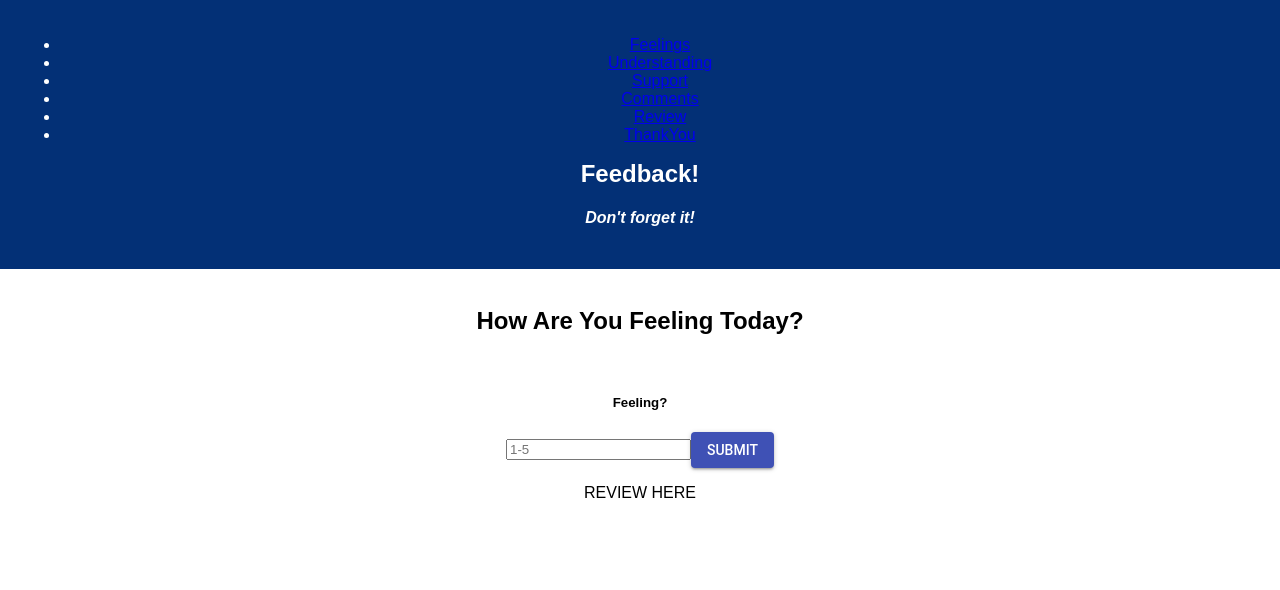
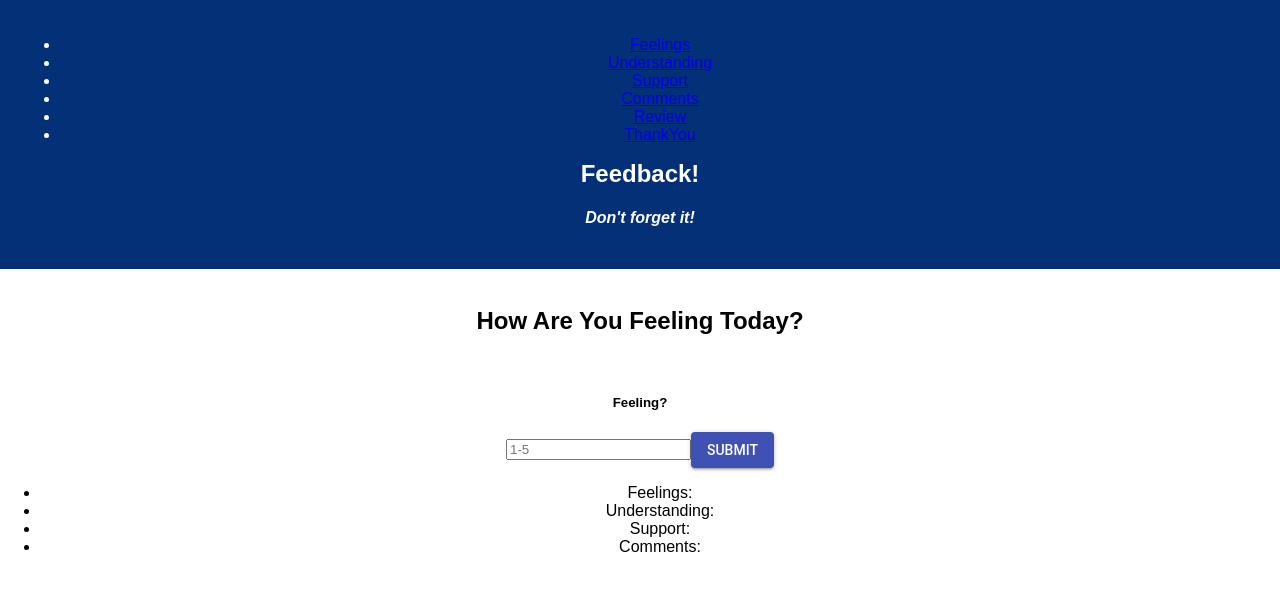
Before and after one commit to mbts8984/Redux-Feedback-Form, a React (Create React App) app: page / in a window 1280 px wide. Shown: the top 590 px of the page. Built offline with nearby package versions, Linux system fonts and the light colour scheme.

Commit message:
review finally showing up

```diff
--- a/src/components/Comments/Comments.jsx
+++ b/src/components/Comments/Comments.jsx
@@ -20,7 +20,7 @@ export class Comments extends Component {
     handleCommentsSubmit = (event) => {
         event.preventDefault();
         console.log('submit clicked. In handleFeelingSubmit with value of: ', this.state.comments);
-        this.props.dispatch({ type: 'SET_COMMENTS', payload: this.state });
+        this.props.dispatch({ type: 'SET_COMMENTS', payload: this.state, name: 'comments' });
         this.props.history.push('/review')
     } //end handleFeelingSubmit
 
--- a/src/components/Feeling/Feeling.jsx
+++ b/src/components/Feeling/Feeling.jsx
@@ -5,12 +5,12 @@ import { Button } from '@material-ui/core';
 export class Feeling extends Component {
 
     state = {
-        feeling: ''
+        feelings: 0
     }
   //handle change for feeling input
-    handleChangeFor = property => event => {
+    handleChangeFor = (event) => {
         this.setState({
-            [property] : event.target.value
+            feelings : event.target.value
         })
     } //end handleChangeFor
 
@@ -18,8 +18,8 @@ export class Feeling extends Component {
 // moves to next page in feedback loop
     handleFeelingSubmit = (event) => {
       event.preventDefault();
-        console.log('submit clicked. In handleFeelingSubmit with value of: ', this.state.feeling);
-      this.props.dispatch({type: 'SET_FEELINGS', payload: this.state});
+        console.log('submit clicked. In handleFeelingSubmit with value of: ', this.state.feelings);
+      this.props.dispatch({ type: 'SET_FEELINGS', payload: this.state, name: 'feelings' });
         this.props.history.push('/understandingIn')
     } //end handleFeelingSubmit
 
@@ -32,7 +32,7 @@ export class Feeling extends Component {
             <br/>
             <h5>Feeling?</h5>
             <form onSubmit={this.handleFeelingSubmit}>
-                <input type="number" placeholder="1-5" onChange={this.handleChangeFor('feeling')}></input>
+                <input type="number" placeholder="1-5" onChange={this.handleChangeFor}></input>
                   <Button type="submit" variant="contained" color="primary">Submit</Button>
             </form>
         </div>
--- a/src/components/Review/Review.jsx
+++ b/src/components/Review/Review.jsx
@@ -3,7 +3,18 @@ import { connect } from 'react-redux';
 
 export class Review extends Component {
     render() {
-        return <p>REVIEW HERE</p>
+        console.log(this.props.reduxState);
+
+        return (
+            <div>
+                <ul>
+                    <li>Feelings: {this.props.reduxState.feedbackReducer.feelings.feelings} </li>
+                    <li>Understanding: {this.props.reduxState.feedbackReducer.understanding.understanding}  </li>
+                    <li>Support: {this.props.reduxState.feedbackReducer.support.support}</li>
+                    <li>Comments: {this.props.reduxState.feedbackReducer.comments.comments}</li>
+                </ul>
+            </div>
+        )
     }
 
 }
--- a/src/components/Support/Support.jsx
+++ b/src/components/Support/Support.jsx
@@ -5,7 +5,7 @@ import { Button } from '@material-ui/core';
 export class Support extends Component {
 
     state = {
-        support: ''
+        support: 0
     }
 
     //handle change for support input
@@ -20,7 +20,7 @@ export class Support extends Component {
     handleSupportSubmit = (event) => {
       event.preventDefault();
         console.log('submit clicked. In handleSupportSubmit with value of: ', this.state.support);
-        this.props.dispatch({type: 'SET_SUPPORT', payload: this.state});
+        this.props.dispatch({ type: 'SET_SUPPORT', payload: this.state, name: 'support'});
         this.props.history.push('/commentsIn')
     } //end handleSupportSubmit
 
--- a/src/components/Understanding/Understanding.jsx
+++ b/src/components/Understanding/Understanding.jsx
@@ -6,13 +6,13 @@ import { Button } from '@material-ui/core';
 export class Understanding extends Component {
 
     state = {
-        understanding: ''
+        understanding: 0
     }
 
     //handle change for understanding input
-    handleChangeFor = property => event => {
+    handleChangeFor = (event) => {
         this.setState({
-            [property]: event.target.value
+            understanding: event.target.value
         })
     } //end handleChangeFor
 
@@ -21,7 +21,7 @@ export class Understanding extends Component {
     handleUnderstandingSubmit = (event) => {
         event.preventDefault();
         console.log('submit clicked. In handleUnderstandingSubmit with value of: ', this.state.understanding);
-        this.props.dispatch({ type: 'SET_UNDERSTANDING', payload: this.state });
+        this.props.dispatch({ type: 'SET_UNDERSTANDING', payload: this.state, name: 'understanding' });
         this.props.history.push('/supportIn')
     } //end handleFeelingSubmit
 
@@ -34,7 +34,7 @@ export class Understanding extends Component {
                 <br />
                 <h5>Understanding?</h5>
                 <form onSubmit={this.handleUnderstandingSubmit}>
-                    <input type="number" placeholder="1-5" onChange={this.handleChangeFor('understanding')}></input>
+                    <input type="number" placeholder="1-5" onChange={this.handleChangeFor}></input>
                     <Button type="submit" variant="contained" color="primary">Submit</Button>
                 </form>
             </div>
--- a/src/index.js
+++ b/src/index.js
@@ -1,4 +1,4 @@
-import React, { Component } from 'react';
+import React from 'react';
 import ReactDOM from 'react-dom';
 import './index.css';
 import App from './components/App/App';
@@ -9,40 +9,42 @@ import logger from 'redux-logger';
 import { createStore, combineReducers, applyMiddleware } from 'redux';
 import { Provider } from 'react-redux';
 
-
-class Index extends Component {
-    state = {
-        feedback: {
-            feelings: '',
-            understanding: '',
-            support: '',
+     const feedback = {
+            feelings: 0,
+            understanding: 0,
+            support: 0,
             comments: ''
         }
+
+// Feedback reducer. Being called from each step in the feedback form
+const feedbackReducer = (state = feedback, action) => {
+    switch (action.type) {
+        case `SET_FEELINGS`:
+            return {
+                ...state,
+                feelings: action.payload
+            };
+        case `SET_UNDERSTANDING`:
+            return {
+                ...state,
+                understanding: action.payload
+            };
+        case `SET_SUPPORT`:
+            return {
+                ...state,
+                support: action.payload
+            };
+        case `SET_COMMENTS`:
+            return {
+                ...state,
+                comments: action.payload
+            };
+        default:
+            return state;
     }
 }
 
-// Feedback reducer. Being called from each step in the feedback form
-const feedbackReducer = (state={}, action) => {
-   if (action.type === `SET_FEELINGS`){
-       console.log('made it to feedback reducer in setfeelings');
-       return [state, action.payload]
-    }
-   else if (action.type === `SET_UNDERSTANDING`) {
-       console.log('made it to feedbackReducer in understanding');
-       return [state, action.payload]
-   }
-   else if (action.type === `SET_SUPPORT`){
-       console.log('made it to feedbackReducer in support');
-       return [state, action.payload]
-   }
-   else if (action.type === `SET_COMMENTS`) {
-        console.log('made it to feedbackReducer in comments');
-        return [state, action.payload]
-   }
-   else{
-    return state;
-   }
-}
+
 
 // create store and add middleware
 const storeInstance = createStore(
@@ -52,7 +54,7 @@ const storeInstance = createStore(
     applyMiddleware(logger),
 );
 
-export default Index;
+//export default Index;
 
 ReactDOM.render(<Provider store={storeInstance}><App /></Provider>, document.getElementById('root'));
 registerServiceWorker();
```
